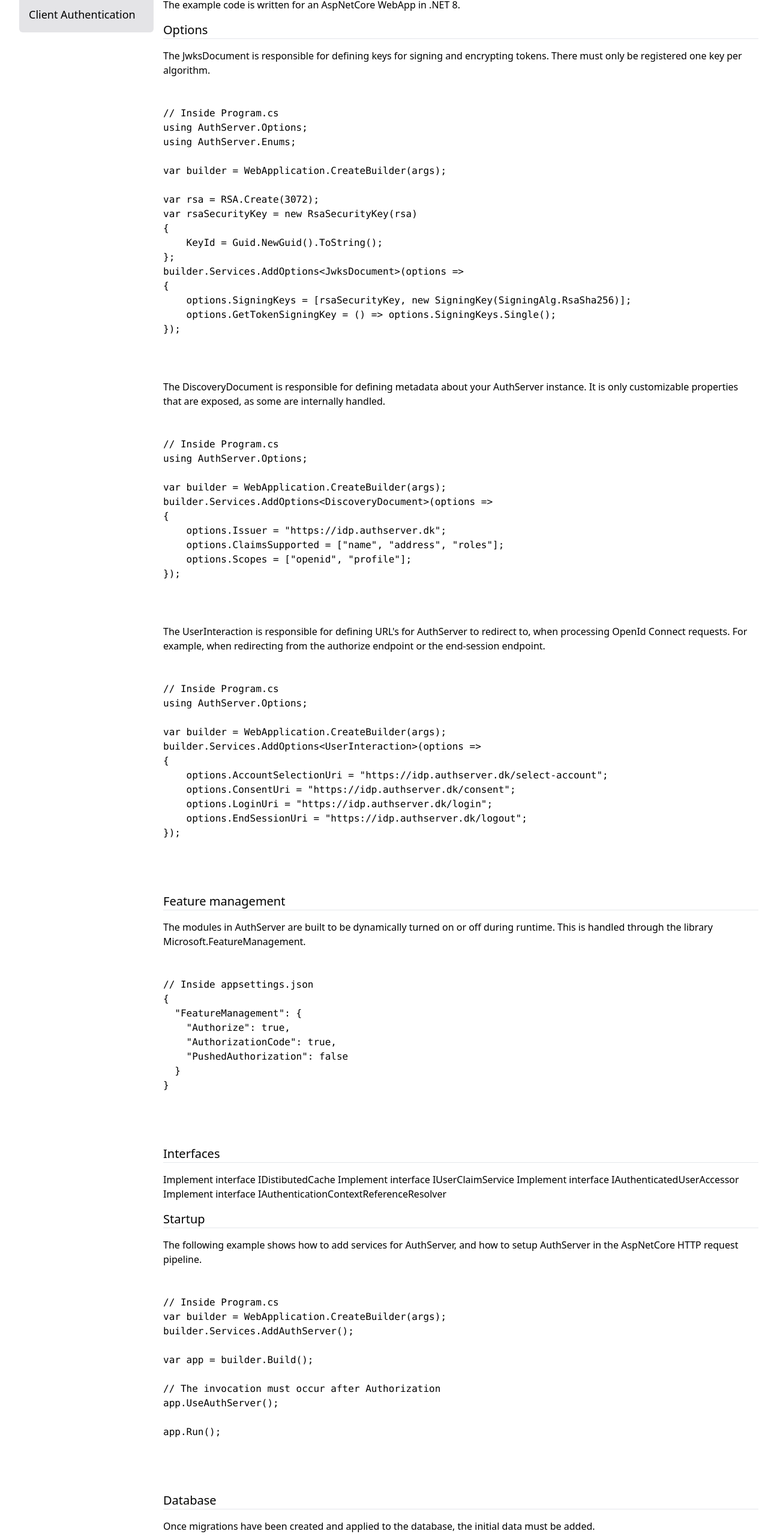
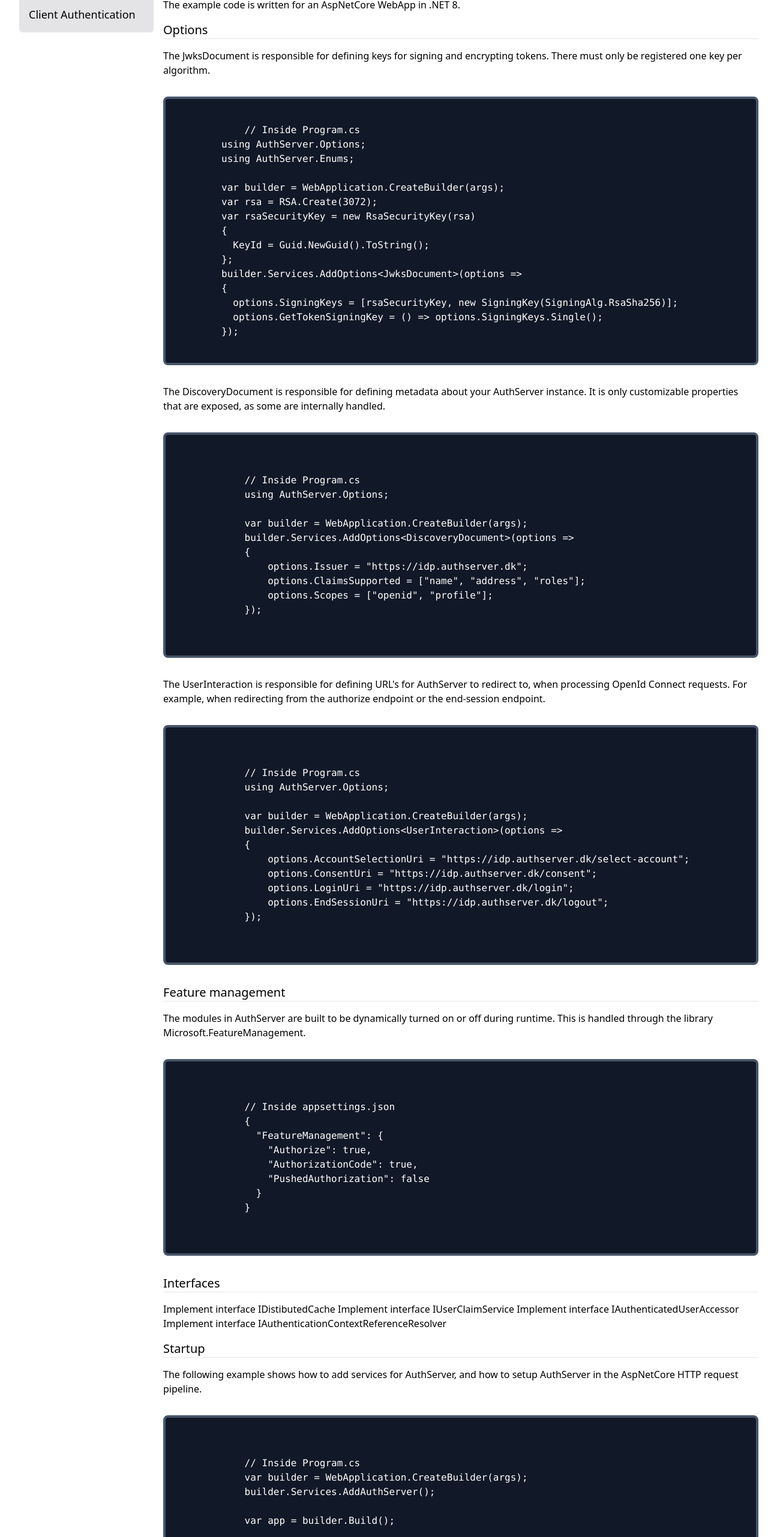
Before and after one commit to jokk-itu/authserver-framework, a SvelteKit app in the folder doc/: page /developer/setup in a window 1280 px wide. Shown: the part 234-2797 px from the top of the page at 60% size. Built offline with nearby package versions, Linux system fonts and the light colour scheme.

Commit message:
update: use codeblocks

```diff
--- a/doc/src/routes/developer/setup/+page.svelte
+++ b/doc/src/routes/developer/setup/+page.svelte
@@ -1,4 +1,5 @@
 <script>
+    import CodeBlock from "../../../components/CodeBlock.svelte";
     import PageTitle from "../../../components/PageTitle.svelte";
     import Section from "../../../components/Section.svelte";
 </script>
@@ -17,15 +18,12 @@
         The JwksDocument is responsible for defining keys for signing and
         encrypting tokens. There must only be registered one key per algorithm.
     </p>
-    <pre>
-        <code>
-{`
-// Inside Program.cs
+    <CodeBlock>
+        {`// Inside Program.cs
         using AuthServer.Options;
         using AuthServer.Enums;
 
         var builder = WebApplication.CreateBuilder(args);
-
         var rsa = RSA.Create(3072);
         var rsaSecurityKey = new RsaSecurityKey(rsa)
         {
@@ -35,17 +33,14 @@ builder.Services.AddOptions<JwksDocument>(options =>
         {
           options.SigningKeys = [rsaSecurityKey, new SigningKey(SigningAlg.RsaSha256)];
           options.GetTokenSigningKey = () => options.SigningKeys.Single();
-});
-`}
-        </code>
-    </pre>
+        });`}
+    </CodeBlock>
     <p>
         The DiscoveryDocument is responsible for defining metadata about your
         AuthServer instance. It is only customizable properties that are
         exposed, as some are internally handled.
     </p>
-    <pre>
-        <code>
+    <CodeBlock>
         {`
             // Inside Program.cs
             using AuthServer.Options;
@@ -58,15 +53,13 @@ builder.Services.AddOptions<DiscoveryDocument>(options =>
                 options.Scopes = ["openid", "profile"];
             });
             `}
-        </code>
-    </pre>
+    </CodeBlock>
     <p>
         The UserInteraction is responsible for defining URL's for AuthServer to
         redirect to, when processing OpenId Connect requests. For example, when
         redirecting from the authorize endpoint or the end-session endpoint.
     </p>
-    <pre>
-        <code>
+    <CodeBlock>
         {`
             // Inside Program.cs
             using AuthServer.Options;
@@ -80,8 +73,7 @@ builder.Services.AddOptions<UserInteraction>(options =>
                 options.EndSessionUri = "https://idp.authserver.dk/logout";
             });
             `}
-        </code>
-    </pre>
+    </CodeBlock>
 </Section>
 <Section title="Feature management">
     <p>
@@ -89,8 +81,7 @@ builder.Services.AddOptions<UserInteraction>(options =>
         during runtime. This is handled through the library
         Microsoft.FeatureManagement.
     </p>
-    <pre>
-        <code>
+    <CodeBlock>
         {`
             // Inside appsettings.json
             {
@@ -101,8 +92,7 @@ builder.Services.AddOptions<UserInteraction>(options =>
               }
             }
             `}
-        </code>
-    </pre>
+    </CodeBlock>
 </Section>
 <Section title="Interfaces">
     <p>
@@ -116,8 +106,7 @@ builder.Services.AddOptions<UserInteraction>(options =>
         The following example shows how to add services for AuthServer, and how
         to setup AuthServer in the AspNetCore HTTP request pipeline.
     </p>
-    <pre>
-        <code>
+    <CodeBlock>
         {`
             // Inside Program.cs
             var builder = WebApplication.CreateBuilder(args);
@@ -130,27 +119,23 @@ app.UseAuthServer();
 
             app.Run();
             `}
-        </code>
-    </pre>
+    </CodeBlock>
 </Section>
 <Section title="Database">
     <p>
-        Once migrations have been created and applied to the database,
-        the initial data must be added.
+        Once migrations have been created and applied to the database, the
+        initial data must be added.
     </p>
-    <br/>
+    <br />
     <p>AuthenticationContextReferences must be added.</p>
-    <pre>
-        <code>
+    <CodeBlock>
         {`
             INSERT INTO AuthenticationContextReference ([Name])
             VALUES ('urn:authserver:loa:low')
             `}
-        </code>
-    </pre>
+    </CodeBlock>
     <p>The IdentityProvider must be added.</p>
-    <pre>
-        <code>
+    <CodeBlock>
         {`
             INSERT INTO Client (
                 Id, [Name], ClientUri, ApplicationType,
@@ -170,15 +155,12 @@ VALUES
                 (@ClientId, 9), -- grant_management_query
                 (@ClientId, 10) -- grant_management_revoke
             `}
-       </code>
-    </pre>
+    </CodeBlock>
     <p>Custom Scopes must be added.</p>
-    <pre>
-        <code>
+    <CodeBlock>
         {`
             INSERT INTO Scope (Name)
             VALUES ('value:of:custom:scope')
             `}
-        </code>
-    </pre>
+    </CodeBlock>
 </Section>
```
Lines whose indentation alone changed are shown as unchanged.
